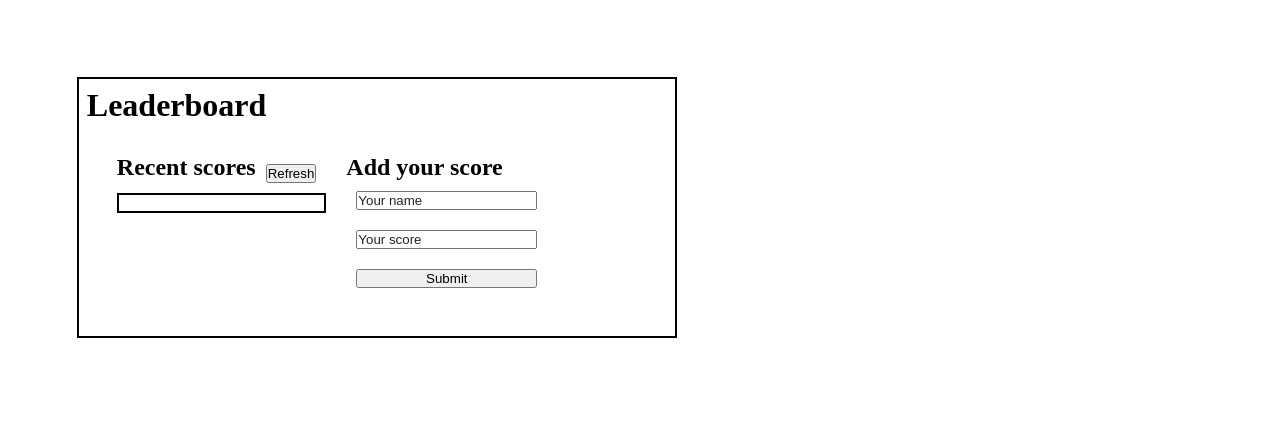
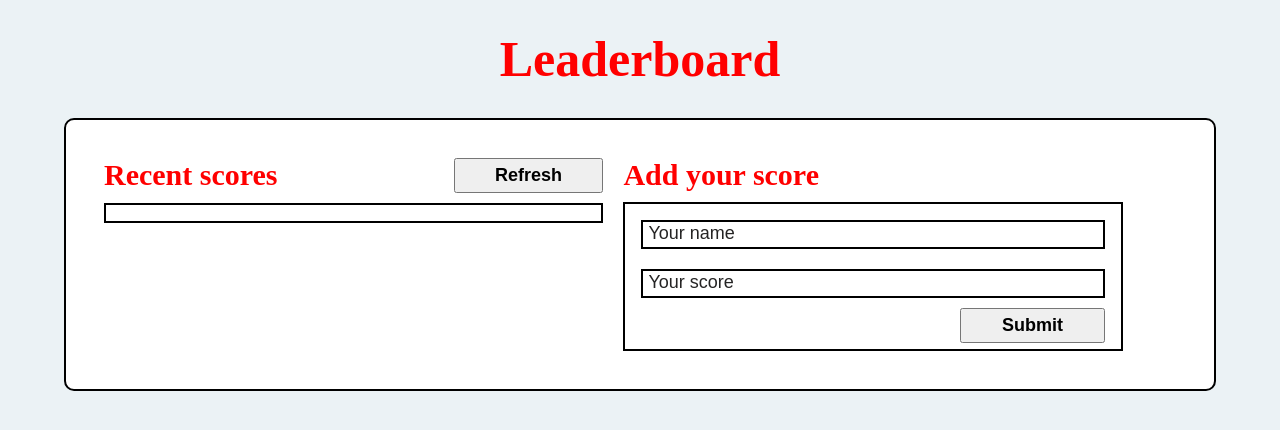
Before and after one commit to AnicetFantomas/Leaderboard, a website built with webpack: page src/index.html in a window 1280 px wide. Built offline with nearby package versions, Linux system fonts and the light colour scheme; no server answers.

Commit message:
Update css file

```diff
--- a/src/index.html
+++ b/src/index.html
@@ -6,8 +6,8 @@
     <title>Anicet's Leaderboard</title>
 </head>
 <body>
+    <h1>Leaderboard</h1>
     <div class="wrapper">
-        <h1>Leaderboard</h1>
         <div class="scores-container">
             <div class="scores">
                 <div class="scores-header"> <h2>Recent scores</h2> <button type="button" id="refresh-btn">Refresh</button> </div>
--- a/src/style.css
+++ b/src/style.css
@@ -4,20 +4,83 @@
   box-sizing: border-box;
 }
 
+body {
+  background-color: rgb(235, 242, 245);
+  width: 100%;
+  display: flex;
+  justify-content: center;
+  flex-direction: column;
+  padding-bottom: 17%;
+  padding-top: 30px;
+}
+
+h1 {
+  text-align: center;
+  color: red;
+  font-size: 50px;
+  margin-bottom: 30px;
+}
+
 .wrapper {
-  margin: 6%;
+  background-color: #fff;
+  width: 90%;
   border: 2px solid #000;
   padding: 8px;
-  width: 600px;
+  align-self: center;
+  border-radius: 10px;
 }
 
 .scores-container {
+  width: 90%;
   display: flex;
   margin: 30px;
 }
 
+.scores {
+  width: 50%;
+}
+
+.scores-header {
+  display: flex;
+  margin-bottom: 10px;
+}
+
+.scores-header h2 {
+  color: red;
+  flex-grow: 1;
+  font-size: 30px;
+}
+
+form button {
+  padding: 5px;
+  width: 30%;
+  margin-left: 68%;
+  font-weight: bold;
+  font-size: 18px;
+}
+
+.scores-header button {
+  padding: 5px;
+  width: 30%;
+  font-weight: bold;
+  font-size: 18px;
+}
+
 .scores-form {
+  width: 50%;
   margin-left: 20px;
+}
+
+.scores-form h2 {
+  color: red;
+  margin-bottom: 10px;
+  font-size: 30px;
+}
+
+form {
+  background-color: #fff;
+  border: 2px solid #000;
+  padding: 6px;
 }
 
 .scores-form form {
@@ -25,19 +88,32 @@
   flex-direction: column;
 }
 
-form input,
-button {
+form input {
   margin: 10px;
+  padding: 5px;
+  border: 2px solid black;
 }
 
-.scores-header {
-  display: flex;
+button:focus {
+  transform: scale(0.7);
+}
+
+button:hover {
+  background-color: rgb(145, 115, 115);
 }
 
 ul {
+  background-color: #fff;
   border: 2px solid black;
   list-style: none;
   padding: 8px;
+  font-size: 20px;
+  font-weight: bold;
+}
+
+li:hover {
+  transform: scaleY(0.9);
+  font-size: 20px;
 }
 
 li:nth-child(odd) {
@@ -46,4 +122,5 @@ li:nth-child(odd) {
 
 input::placeholder {
   color: rgb(37, 36, 36);
+  font-size: 18px;
 }
```
Also changed, not shown: README.md.
